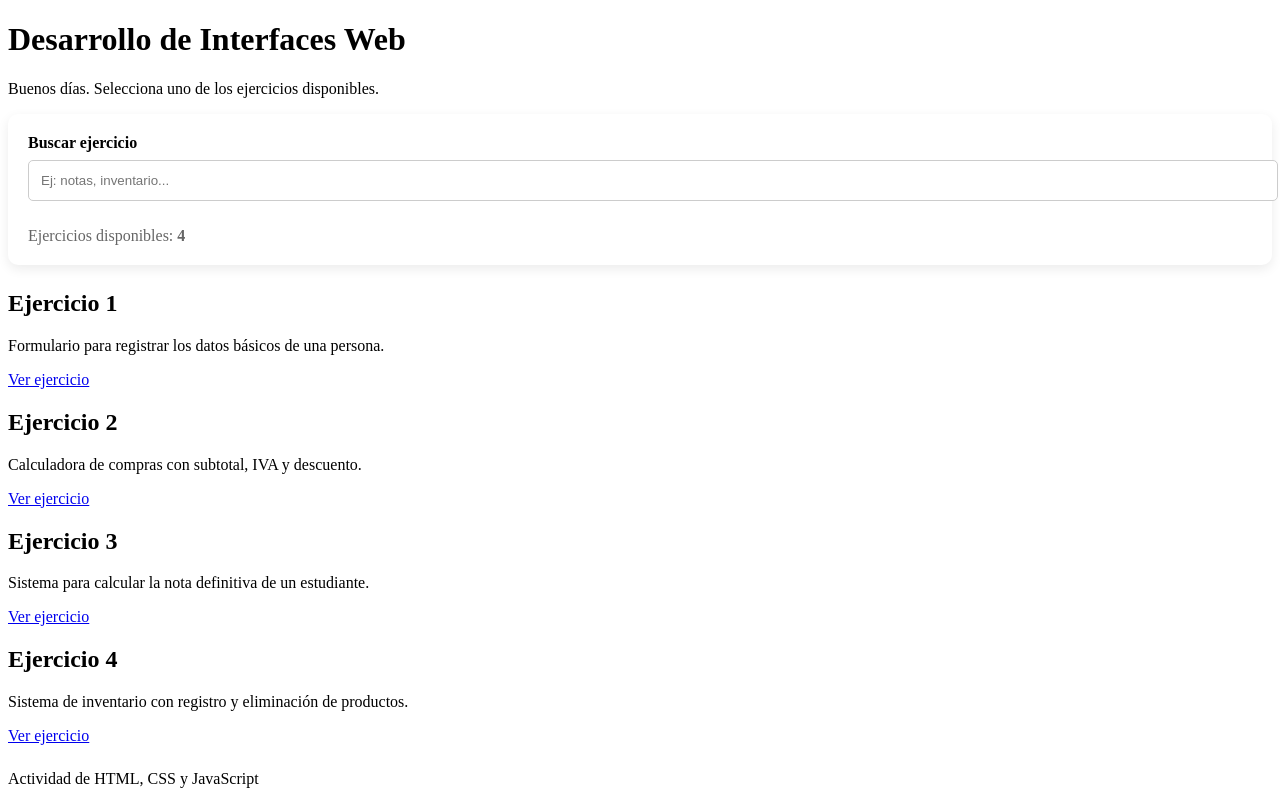
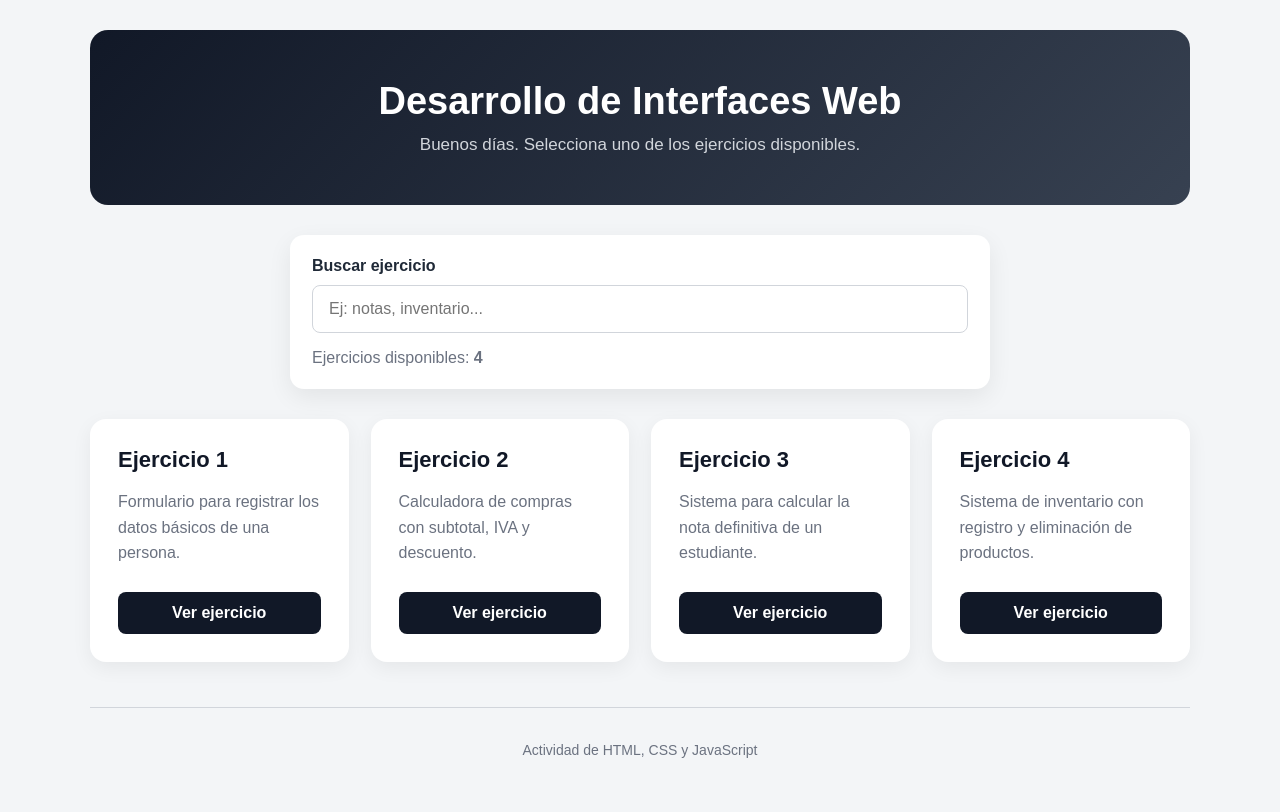
Before and after one commit to bspalaciosg1720/interfaces_web_JavaScript, a plain HTML site: page index.html in a window 1280 px wide. Drawn offline with Linux system fonts and the light colour scheme.

Commit message:
mejorar el estilo

```diff
--- a/style_main.css
+++ b/style_main.css
@@ -1,37 +1,161 @@
-.buscador {
-    background-color: white;
-    padding: 20px;
-    margin-bottom: 25px;
-    border-radius: 10px;
-    box-shadow:
-        0 4px 12px rgba(0, 0, 0, 0.08);
+* {
+    box-sizing: border-box;
+}
+body {
+    margin: 0;
+    font-family: Arial, Helvetica, sans-serif;
+    background: #f3f5f7;
+    color: #1f2937;
+}
+.contenedor {
+    width: min(1100px, 92%);
+    margin: 0 auto;
+    padding-bottom: 40px;
 }
 
+/* ENCABEZADO */
+header {
+    margin-top: 30px;
+    padding: 50px 30px;
+    text-align: center;
+    background: linear-gradient(
+        135deg,
+        #111827,
+        #374151
+    );
+    color: white;
+    border-radius: 18px;
+}
+header h1 {
+    margin: 0;
+    font-size: 38px;
+}
+header p {
+    margin-top: 12px;
+    margin-bottom: 0;
+    color: #d1d5db;
+    font-size: 17px;
+}
+
+/* BUSCADOR */
+.buscador {
+    max-width: 700px;
+    margin: 30px auto;
+    padding: 22px;
+    background-color: white;
+    border-radius: 14px;
+    box-shadow:
+        0 8px 25px rgba(0, 0, 0, 0.07);
+}
 .buscador label {
     display: block;
-    margin-bottom: 8px;
+    margin-bottom: 10px;
     font-weight: bold;
 }
-
 .buscador input {
     width: 100%;
-    padding: 12px;
-    border: 1px solid #ccc;
-    border-radius: 5px;
-    margin-bottom: 10px;
+    padding: 14px 16px;
+    border: 1px solid #d1d5db;
+    border-radius: 8px;
+    font-size: 16px;
+    outline: none;
+}
+.buscador input:focus {
+    border-color: #374151;
+    box-shadow:
+        0 0 0 3px rgba(55, 65, 81, 0.12);
+}
+.buscador p {
+    margin-bottom: 0;
+    color: #6b7280;
 }
 
-.buscador p {
-    margin-bottom: 0;
-    color: #666;
+/* CONTENEDOR DE TARJETAS */
+.ejercicios {
+    display: grid;
+    grid-template-columns:
+        repeat(auto-fit, minmax(240px, 1fr));
+    gap: 22px;
 }
 
+/* TARJETAS */
+.tarjeta {
+    background-color: white;
+    padding: 28px;
+    border-radius: 16px;
+    box-shadow:
+        0 6px 20px rgba(0, 0, 0, 0.06);
+    transition:
+        transform 0.2s ease,
+        box-shadow 0.2s ease;
+}
+.tarjeta:hover {
+    transform: translateY(-5px);
+    box-shadow:
+        0 12px 28px rgba(0, 0, 0, 0.1);
+}
+.tarjeta h2 {
+    margin-top: 0;
+    margin-bottom: 12px;
+    font-size: 22px;
+    color: #111827;
+}
+.tarjeta p {
+    min-height: 70px;
+    line-height: 1.6;
+    color: #6b7280;
+}
+
+/* BOTONES */
+.tarjeta a {
+    display: inline-block;
+    width: 100%;
+    padding: 12px 16px;
+    margin-top: 10px;
+    text-align: center;
+    text-decoration: none;
+    background-color: #111827;
+    color: white;
+    border-radius: 8px;
+    font-weight: bold;
+    transition: background-color 0.2s ease;
+}
+.tarjeta a:hover {
+    background-color: #374151;
+}
+
+/* RESULTADO SIN COINCIDENCIAS */
+#sinResultados {
+    text-align: center;
+    margin-top: 25px;
+    font-weight: bold;
+    color: #b91c1c;
+}
+
+/* CLASE PARA OCULTAR */
 .oculto {
     display: none;
 }
-#sinResultados {
+
+/* FOOTER */
+footer {
+    margin-top: 45px;
+    padding-top: 20px;
+    border-top: 1px solid #d1d5db;
     text-align: center;
-    color: #b02a37;
-    font-weight: bold;
-    margin-top: 25px;
+    color: #6b7280;
+    font-size: 14px;
 }
+
+/* RESPONSIVE */
+@media (max-width: 600px) {
+    header {
+        padding: 35px 20px;
+    }
+    header h1 {
+        font-size: 30px;
+    }
+    .tarjeta {
+        padding: 22px;
+    }
+}
```
